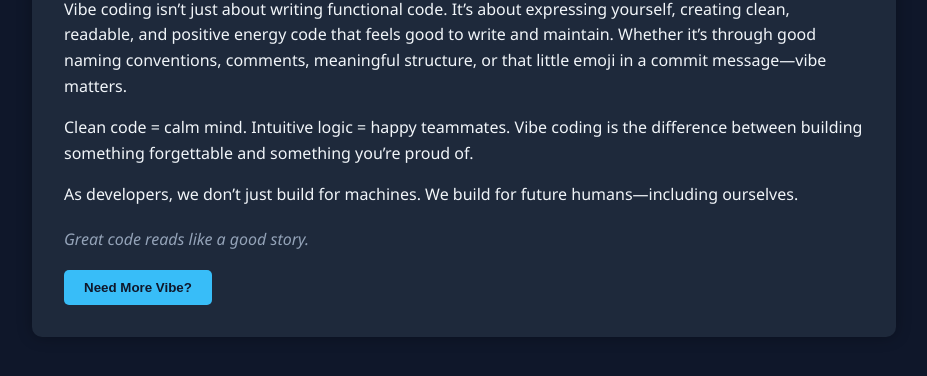
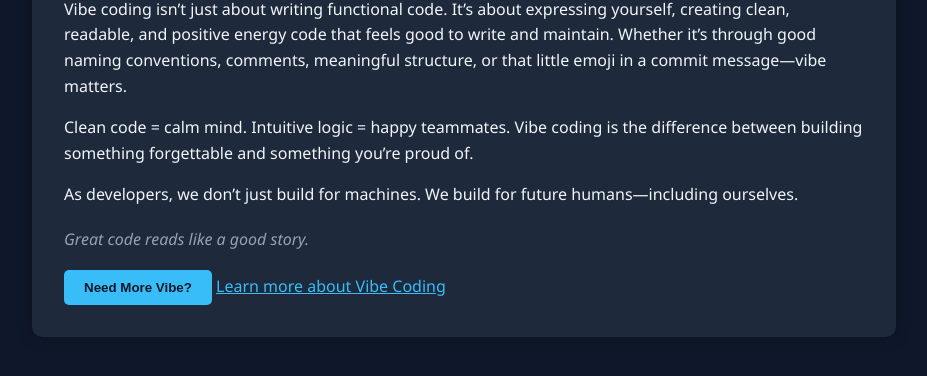
Before and after one commit to stwins60/jenkins-demo-lab-server, a plain HTML site: page index.html in a window 1280 px wide. Shown: the part 298-674 px from the top of the page, without its empty margins (176-1103 px from the left). Drawn offline with Linux system fonts and the light colour scheme.

Commit message:
updated frontend content

```diff
--- a/index.html
+++ b/index.html
@@ -80,6 +80,9 @@
     </p>
     <div class="quote" id="vibeQuote"></div>
     <button onclick="showQuote()">Need More Vibe?</button>
+    <a href="https://vibecoding.dev" target="_blank" style="display: inline-block; margin-top: 20px; color: #38bdf8; text-decoration: underline;">
+        Learn more about Vibe Coding
+    </a>
   </div>
 
   <script>
```
